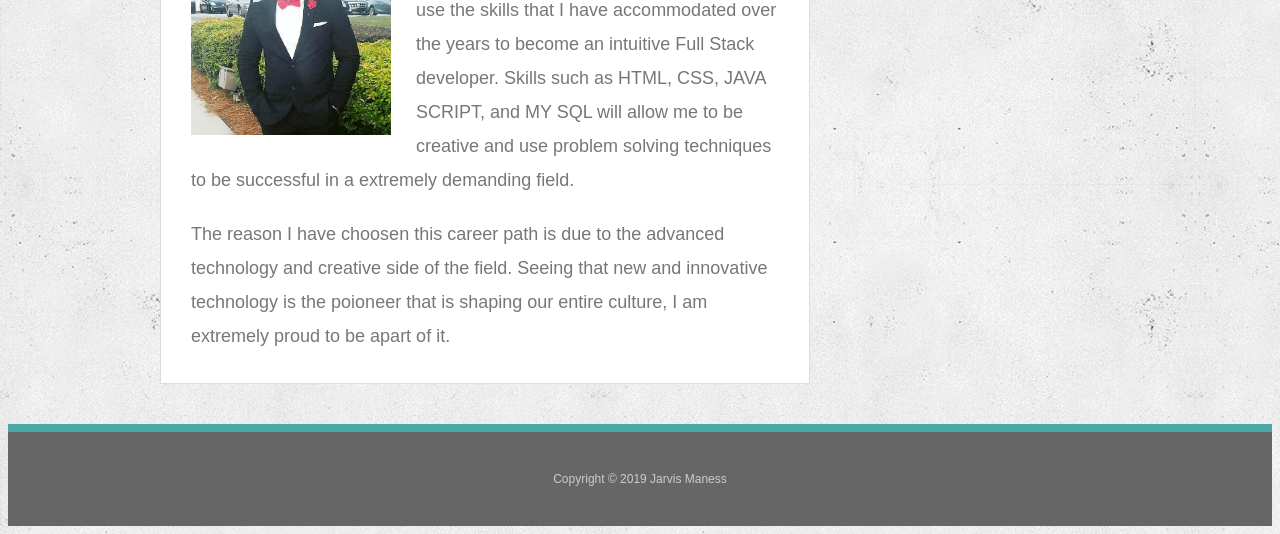
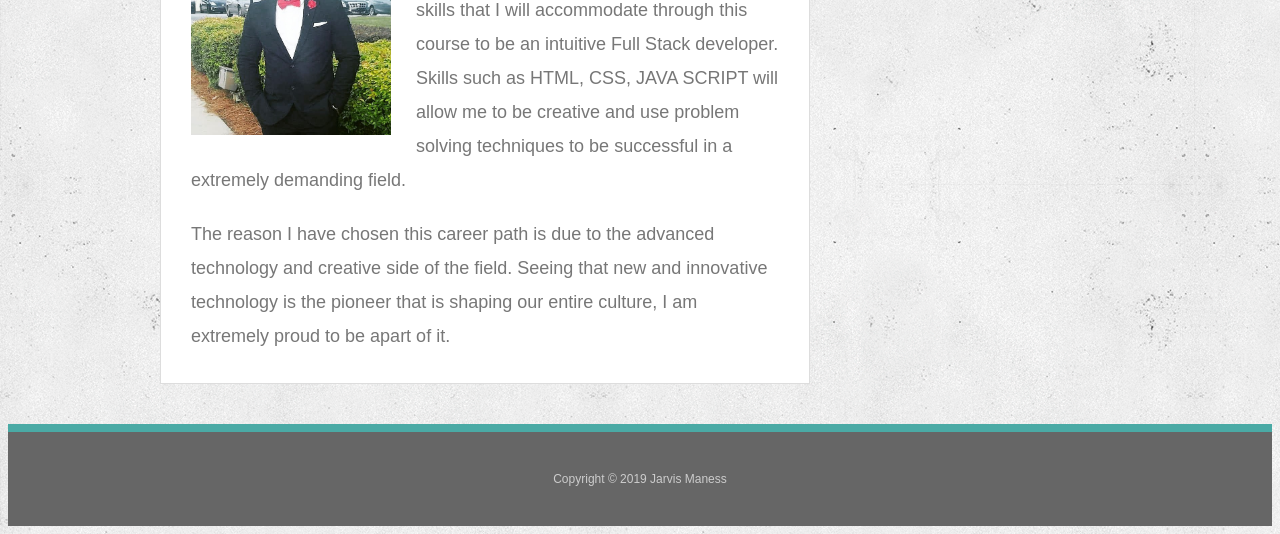
Before and after one commit to jbjrock/Jarvis-Portfolio, a plain HTML site: page index.html in a window 1280 px wide. Shown: the part 361-895 px from the top of the page. Drawn offline with Linux system fonts and the light colour scheme; files whose address does not match are found by name.

Commit message:
updated bio info

```diff
--- a/index.html
+++ b/index.html
@@ -27,13 +27,13 @@
 
             <img src="assets/images/jbpic.jpg" class="auth-image" alt="Jarvis Maness">
 
-            <p>I’m a North Carolina native that is an inspired software and web developer. My goal is to use the skills
-                that I have accommodated over the years to become an intuitive Full Stack developer. Skills such as
-                HTML, CSS, JAVA SCRIPT, and MY SQL will allow me to be creative and use problem solving techniques to be
-                successful in a extremely demanding field.</p>
+            <p>I'm a North Carolina native and an aspiring future Web Developer. My goal is to use the skills that I
+                will accommodate through this course to be an intuitive Full Stack developer. Skills such as HTML, CSS,
+                JAVA SCRIPT will allow me to be creative and use problem solving techniques to be successful
+                in a extremely demanding field.</p>
 
-            <p>The reason I have choosen this career path is due to the advanced technology and creative side of the
-                field. Seeing that new and innovative technology is the poioneer that is shaping our entire culture, I
+            <p>The reason I have chosen this career path is due to the advanced technology and creative side of the
+                field. Seeing that new and innovative technology is the pioneer that is shaping our entire culture, I
                 am extremely proud to be apart of it.</p>
 
         </section>
```
